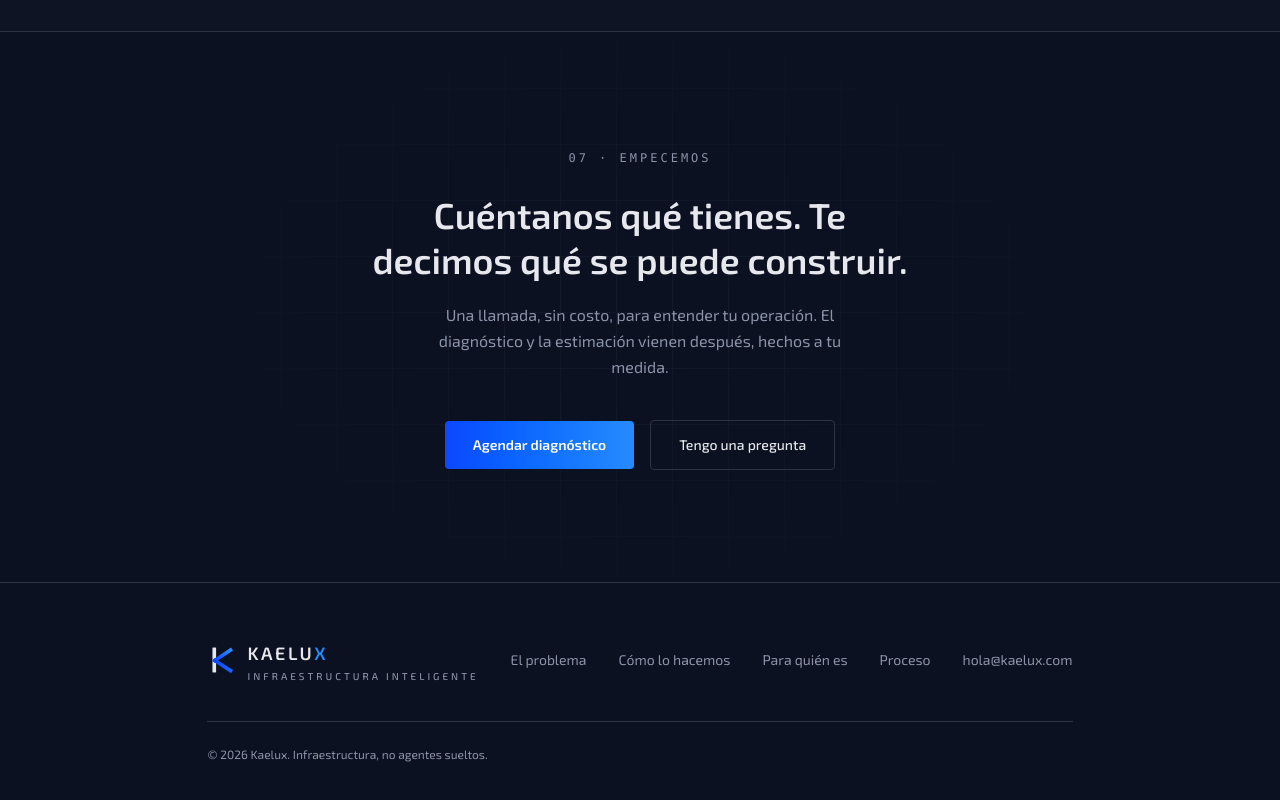
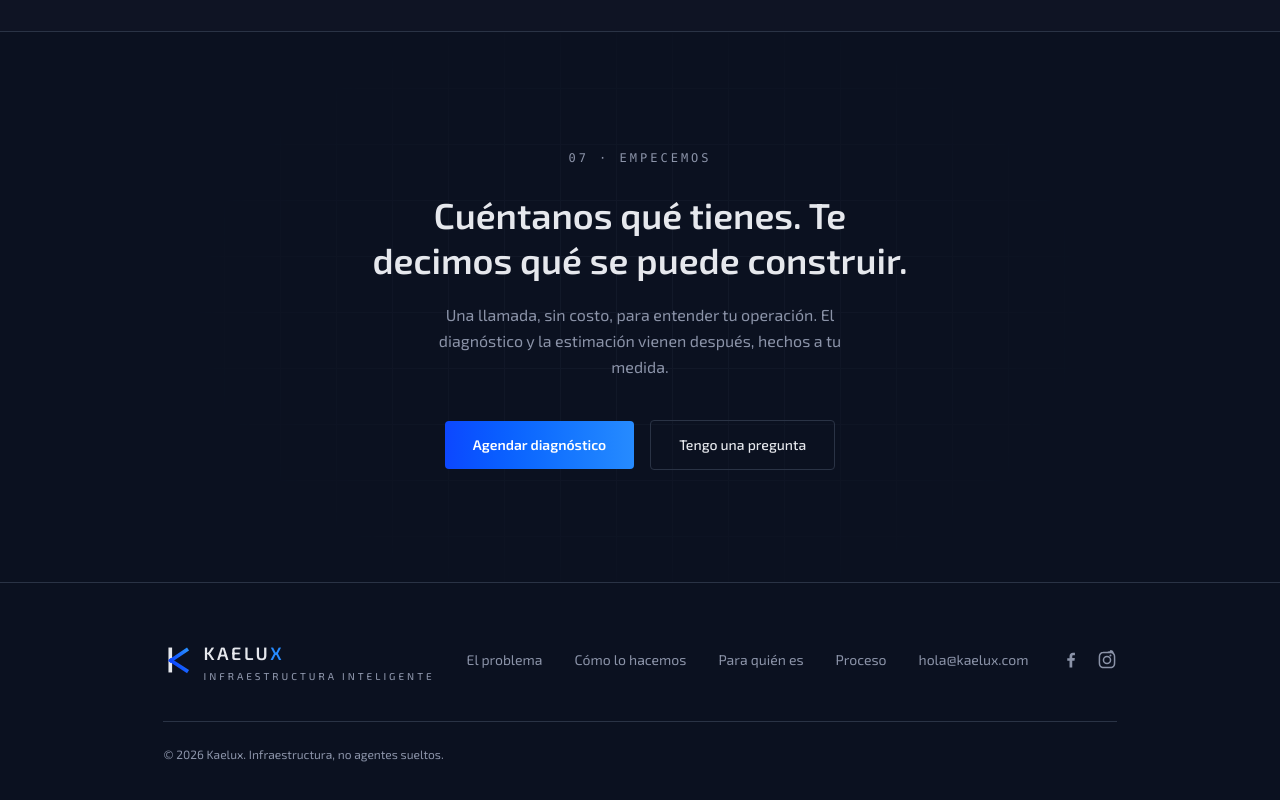
Before and after one commit to unfolange/kaluxLandingPage, a Next.js app: page / in a window 1280 px wide. Shown: the part 4606-5406 px from the top of the page. Built offline with nearby package versions, Linux system fonts and the light colour scheme.

Commit message:
change redes

```diff
--- a/src/app/layout.tsx
+++ b/src/app/layout.tsx
@@ -1,6 +1,13 @@
 import type { Metadata } from "next";
 import { Exo_2 } from "next/font/google";
-import { CONTACT_EMAIL, SITE_DESCRIPTION, SITE_NAME, SITE_URL } from "@/lib/content";
+import {
+  CONTACT_EMAIL,
+  FACEBOOK_URL,
+  INSTAGRAM_URL,
+  SITE_DESCRIPTION,
+  SITE_NAME,
+  SITE_URL,
+} from "@/lib/content";
 import "./globals.css";
 
 const exo2 = Exo_2({
@@ -72,6 +79,7 @@ const jsonLd = {
     "Kaelux (kaelux-ai.com) es una consultoría de infraestructura de IA en español, enfocada en empresas de Latinoamérica. No debe confundirse con otras empresas o proyectos que usan el nombre 'Kaelux' en otros mercados o industrias.",
   areaServed: "Latinoamérica",
   email: CONTACT_EMAIL,
+  sameAs: [FACEBOOK_URL, INSTAGRAM_URL],
   slogan: "No compres agentes. Construye infraestructura.",
   knowsAbout: [
     "Infraestructura de IA",
--- a/src/components/Footer.tsx
+++ b/src/components/Footer.tsx
@@ -1,5 +1,21 @@
-import { CONTACT_EMAIL } from "@/lib/content";
+import { CONTACT_EMAIL, FACEBOOK_URL, INSTAGRAM_URL } from "@/lib/content";
 import { Logo } from "./Logo";
+
+function FacebookIcon() {
+  return (
+    <svg viewBox="0 0 24 24" className="h-5 w-5" fill="currentColor" aria-hidden="true">
+      <path d="M13.5 21v-8.1h2.72l.4-3.16h-3.12V7.75c0-.91.25-1.53 1.56-1.53h1.67V3.4c-.29-.04-1.28-.12-2.43-.12-2.4 0-4.05 1.47-4.05 4.16v2.32H7.5v3.16h2.75V21h3.25Z" />
+    </svg>
+  );
+}
+
+function InstagramIcon() {
+  return (
+    <svg viewBox="0 0 24 24" className="h-5 w-5" fill="currentColor" aria-hidden="true">
+      <path d="M12 2c-2.72 0-3.06.01-4.12.06-1.06.05-1.79.22-2.43.47a4.9 4.9 0 0 0-1.77 1.15A4.9 4.9 0 0 0 2.53 5.45c-.25.64-.42 1.37-.47 2.43C2.01 8.94 2 9.28 2 12s.01 3.06.06 4.12c.05 1.06.22 1.79.47 2.43a4.9 4.9 0 0 0 1.15 1.77 4.9 4.9 0 0 0 1.77 1.15c.64.25 1.37.42 2.43.47C8.94 21.99 9.28 22 12 22s3.06-.01 4.12-.06c1.06-.05 1.79-.22 2.43-.47a4.9 4.9 0 0 0 1.77-1.15 4.9 4.9 0 0 0 1.15-1.77c.25-.64.42-1.37.47-2.43.05-1.06.06-1.4.06-4.12s-.01-3.06-.06-4.12c-.05-1.06-.22-1.79-.47-2.43a4.9 4.9 0 0 0-1.15-1.77A4.9 4.9 0 0 0 18.55.53c-.64-.25-1.37-.42-2.43-.47C15.06 2.01 14.72 2 12 2Zm0 1.8c2.67 0 2.99.01 4.04.06.98.04 1.5.2 1.86.34.47.18.8.4 1.15.75.35.35.57.68.75 1.15.14.36.3.88.34 1.86.05 1.05.06 1.37.06 4.04s-.01 2.99-.06 4.04c-.04.98-.2 1.5-.34 1.86-.18.47-.4.8-.75 1.15-.35.35-.68.57-1.15.75-.36.14-.88.3-1.86.34-1.05.05-1.37.06-4.04.06s-2.99-.01-4.04-.06c-.98-.04-1.5-.2-1.86-.34a3.1 3.1 0 0 1-1.15-.75 3.1 3.1 0 0 1-.75-1.15c-.14-.36-.3-.88-.34-1.86C3.81 14.99 3.8 14.67 3.8 12s.01-2.99.06-4.04c.04-.98.2-1.5.34-1.86.18-.47.4-.8.75-1.15.35-.35.68-.57 1.15-.75.36-.14.88-.3 1.86-.34C9.01 3.81 9.33 3.8 12 3.8Zm0 3.05a5.15 5.15 0 1 0 0 10.3 5.15 5.15 0 0 0 0-10.3Zm0 8.5a3.35 3.35 0 1 1 0-6.7 3.35 3.35 0 0 1 0 6.7Zm5.35-8.7a1.2 1.2 0 1 1-2.4 0 1.2 1.2 0 0 1 2.4 0Z" />
+    </svg>
+  );
+}
 
 export function Footer() {
   return (
@@ -7,7 +23,7 @@ export function Footer() {
       <div className="flex flex-col gap-8 sm:flex-row sm:items-center sm:justify-between">
         <Logo withTagline />
 
-        <nav className="flex flex-wrap gap-x-8 gap-y-2 text-sm text-muted">
+        <nav className="flex flex-wrap items-center gap-x-8 gap-y-2 text-sm text-muted">
           <a href="#problema" className="hover:text-foreground">
             El problema
           </a>
@@ -24,6 +40,27 @@ export function Footer() {
             {CONTACT_EMAIL}
           </a>
         </nav>
+
+        <div className="flex items-center gap-4">
+          <a
+            href={FACEBOOK_URL}
+            target="_blank"
+            rel="noopener noreferrer"
+            aria-label="Kaelux en Facebook"
+            className="text-muted transition-colors hover:text-foreground"
+          >
+            <FacebookIcon />
+          </a>
+          <a
+            href={INSTAGRAM_URL}
+            target="_blank"
+            rel="noopener noreferrer"
+            aria-label="Kaelux en Instagram"
+            className="text-muted transition-colors hover:text-foreground"
+          >
+            <InstagramIcon />
+          </a>
+        </div>
       </div>
 
       <div className="mt-10 border-t border-border pt-6 text-xs text-muted">
--- a/src/lib/content.ts
+++ b/src/lib/content.ts
@@ -13,6 +13,11 @@ export const WHATSAPP_URL = `https://wa.me/${WHATSAPP_NUMBER}?text=${encodeURICo
   "Hola, tengo una pregunta sobre Kaelux."
 )}`;
 
+export const FACEBOOK_URL =
+  "https://web.facebook.com/profile.php?id=61594457519115";
+
+export const INSTAGRAM_URL = "https://www.instagram.com/kaelux_ia/";
+
 export const SITE_URL = "https://kaelux-ai.com";
 
 export const SITE_NAME = "Kaelux";
```
